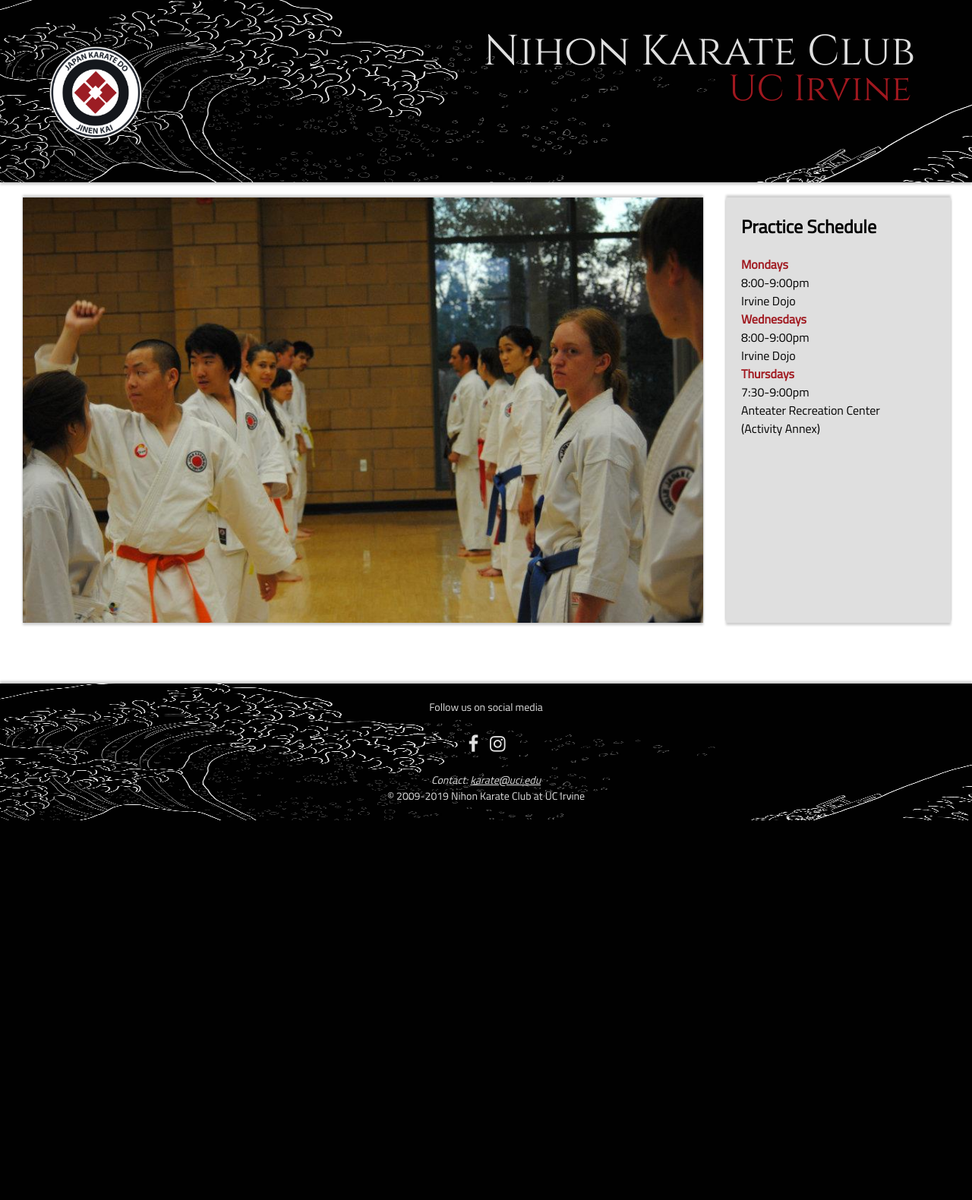
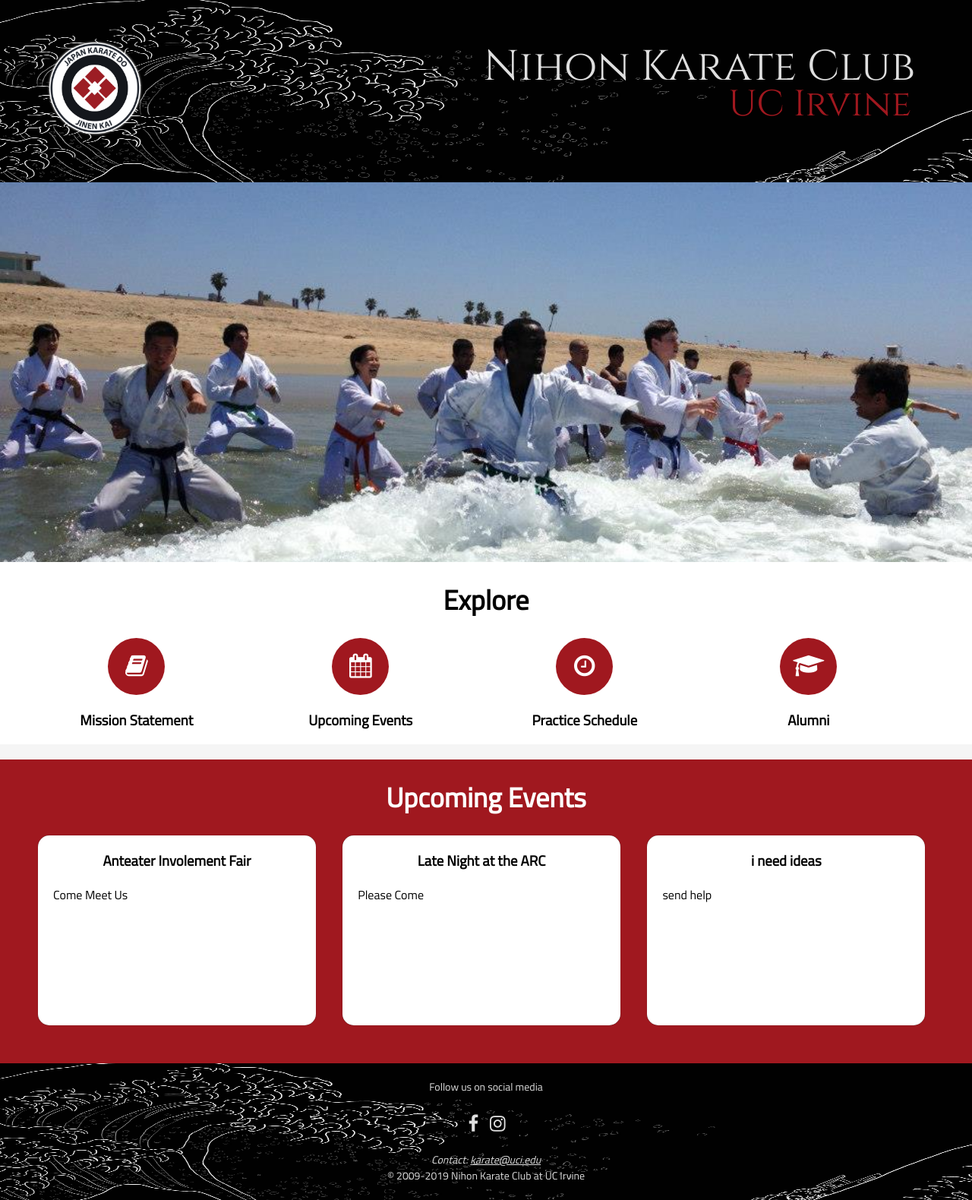
Before and after one commit to nihonkarateuci/nihonkarateuci.github.io, a PHP site: page / in a window 1280 px wide. Shown: the whole page at 76% size. Before the commit the page ends 1080 px from the top, so only its background shows below. Run offline with PHP 8.4, Linux system fonts and the light colour scheme.

Commit message:
home page preliminary design

```diff
--- a/history.html
+++ b/history.html
@@ -31,7 +31,9 @@
                 </nav>
             </header>
             <main>
-                <img class="title-banner" src="images/banners/banner-history.png">
+                <div class="title-banner">
+                    <img src="images/banners/banner-history.png">
+                </div>
                 <div class="page-content">
                     <img src="images/history_0.jpg" style="width: 100%;">
                     <p>
--- a/index.html
+++ b/index.html
@@ -18,13 +18,10 @@
                 <nav class="circular-menu">
                     <div class="circle">
                         <a href="index.html" class="fa fa-home" title="Home"></a>
-                        <a href="" class="fa fa-book" title="Mission Statement"></a>
                         <a href="about.html" class="fa fa-users" title="About Us"></a>
-                        <a href="join.html" class="fa fa-question" title="How to Join"></a>
+                        <a href="join.html" class="fa fa-user-plus" title="How to Join"></a>
                         <a href="history.html" class="fa fa-institution" title="Club History"></a>
                         <a href="gallery.html" class="fa fa-photo" title="Photo Gallery"></a>
-                        <a href="" class="fa fa-graduation-cap" title="Alumni"></a>
-                        <a href="" class="fa fa-calendar" title="Practice Schedule"></a>
                     </div>
                     <a class="menu-button">
                         <img src="images/logo.png" width="120px" height="120px">
@@ -32,21 +29,43 @@
                 </nav>
             </header>
             <main>
-                <div class="grid-container">
-                    <div class="image"></div>
-                    <div class="schedule">
-                        <h2>Practice Schedule</h2>
-                        <b>Mondays</b><br>
-                        8:00-9:00pm<br>
-                        Irvine Dojo<br>
-                        <b>Wednesdays</b><br>
-                        8:00-9:00pm<br>
-                        Irvine Dojo<br>
-                        <b>Thursdays</b><br>
-                        7:30-9:00pm<br>
-                        Anteater Recreation Center<br>
-                        (Activity Annex)<br>
-                        <img src="">
+                <div class="slideshow"></div>
+                <div class="section explore">
+                    <span class="floater">Explore</span>
+                    <div class="explore-container">
+                        <div class="explore-card">
+                            <a href="" class="fa fa-book" title="Mission Statement"></a>
+                            <h3>Mission Statement</h3>
+                        </div>
+                        <div class="explore-card">
+                            <a href="#events" class="fa fa-calendar" title="Upcoming Events"></a>
+                            <h3>Upcoming Events</h3>
+                        </div>
+                        <div class="explore-card">
+                            <a href="" class="fa fa-clock-o" title="Practice Schedule"></a>
+                            <h3>Practice Schedule</h3>
+                        </div>
+                        <div class="explore-card">
+                            <a href="" class="fa fa-graduation-cap" title="Alumni"></a>
+                            <h3>Alumni</h3>
+                        </div>
+                    </div>
+                </div>
+                <div id="events" class="section events">
+                    <span class="floater">Upcoming Events</span>
+                    <div class="events-container">
+                        <div class="event-card">
+                            <h3>Anteater Involement Fair</h3>
+                            <p>Come Meet Us</p>
+                        </div>
+                        <div class="event-card">
+                            <h3>Late Night at the ARC</h3>
+                            <p>Please Come</p>
+                        </div>
+                        <div class="event-card">
+                            <h3>i need ideas</h3>
+                            <p>send help</p>
+                        </div>
                     </div>
                 </div>
             </main>
--- a/join.html
+++ b/join.html
@@ -31,7 +31,9 @@
                 </nav>
             </header>
             <main>
-                <img class="title-banner" style="float: middle; margin-top: 10px; margin-bottom: -40px;" src="images/banners/banner-join.png">
+                <div class="title-banner" style="float: middle; margin-top: 10px; margin-bottom: -40px;">
+                    <img src="images/banners/banner-join.png">
+                </div>
                 <div class="page-content">
                     <img src="images/join_1.jpg" style="width: 100%;">
                     <h3>So, you wanna join the Nihon Karate Club...</h3>
--- a/scripts/index.js
+++ b/scripts/index.js
@@ -17,7 +17,7 @@ document.addEventListener("DOMContentLoaded", function(event) {
 
     for(let i = 0, l = items.length; i < l; i++) {
         items[i].style.left = (50 - 35*Math.cos(-0.5 * Math.PI - 2*(1/l)*i*Math.PI)).toFixed(4) + "%";
-        items[i].style.top = (57 + 35*Math.sin(-0.5 * Math.PI - 2*(1/l)*i*Math.PI)).toFixed(4) + "%";
+        items[i].style.top = (47 + 35*Math.sin(-0.5 * Math.PI - 2*(1/l)*i*Math.PI)).toFixed(4) + "%";
     }
 
     document.querySelector('.menu-button').onclick = function(e) {
--- a/styles/home.css
+++ b/styles/home.css
@@ -1,42 +1,73 @@
 /************************/
 /*    Desktop Styles    */
 /************************/
-.grid-container {
-    display: grid;
-    grid-template-columns: auto auto auto auto auto auto auto;
-    /* grid-template-rows: auto auto auto; */
-    grid-column-gap: 30px;
-    height: 80vh;
-    margin: 0px 30px 0px 30px;
-}
-.grid-container * {
-    /*max-height: 25rem;*/
-    box-shadow: 0 3px 3px 0 rgba(0, 0, 0, 0.2), 0 -3px 3px 0 rgba(0, 0, 0, 0.20);
+.slideshow {
+    width: 100%;
+    height: 500px;
+    background-image: url('../images/gallery/gallery_8.jpg');
+    background-position: center;
+    background-repeat: no-repeat;
+    background-size: cover;
 }
 
-.image {
-    text-align: center;
-    color: #a0a0a0;
-    background-color: #3a3a3a;
-    grid-column: 1 / 7;
-    background-image: url('../images/test.jpeg');
-    background-repeat: no-repeat;
-    background-size: cover;
-    background-position: 0% 30%;
-    height: 70vh;
-    width: 70vw;
+.explore {
+    min-height: 150px;
+    background-color: #ffffff;
+    color: #000000;
 }
 
-.schedule {
-    text-align: left;
-    padding: 0px 20px 0px 20px;
-    background-color: #dfdfdf;
-    grid-column: 7 / 8;
-    width: 20vw;
-    height: 70vh;
+.explore-container {
+    display: grid;
+    margin: 0 50px 20px 50px;
+    grid-template-columns: 22% 22% 22% 22%;
+    grid-column-gap: 3%;
 }
-.schedule > * {
-    box-shadow: none;
+
+.explore-card {
+    text-align: center;
+    min-height: 100px;
+}
+
+.explore-card a {
+    display: inline-block;
+    height: 75px;
+    width: 75px;
+    margin: 0;
+    line-height: 75px;
+    vertical-align: middle;
+    border-radius: 50%;
+    text-decoration: none;
+    color: #ffffff;
+    font-size: 32px;
+    background-color: #a0181f;
+}
+
+.explore-card span {
+    text-align: center;
+}
+
+.events {
+    min-height: 400px;
+    background-color: #a0181f;
+    color: #ffffff;
+}
+
+.events-container {
+    display: grid;
+    margin: 0 50px 50px 50px;
+    grid-template-columns: 31% 31% 31%;
+    grid-column-gap: 3%;
+}
+.event-card {
+    background-color: #ffffff;
+    color: #000000;
+    min-height: 250px;
+    border-radius: 15px;
+    box-shadow: 0 0 1px #333333;
+}
+.event-card p {
+    margin: 0 20px 0 20px;
+    text-align: justify;
 }
 
 /************************/
--- a/styles/index.css
+++ b/styles/index.css
@@ -6,6 +6,7 @@
 /****************************/
 html {
     overflow-x: hidden;
+    scroll-behavior: smooth;
 }
 
 body {
@@ -16,6 +17,7 @@ body {
     overflow: auto;
     height: 100%;
     width: 100%;
+    background-color: #f5f5f5;
 }
 
 b {
@@ -76,7 +78,7 @@ header {
 /*      Content Styles      */
 @media only screen and (min-width: 872px) {
     main {
-        padding-top: 260px;
+        padding-top: 240px;
         padding-bottom: 180px;
     }
 }
@@ -95,7 +97,6 @@ header {
 /*      Header Styles       */
 .header-desktop {
     position: absolute;
-    top: -20px;
 }
 
 .banner {
@@ -104,9 +105,9 @@ header {
     background-size: 130% 130%;
     background-position-x: -30vw;
     background-position-y: -1vh;
-    height: 260px;
+    height: 240px;
     width: 100vw;
-    box-shadow: 0 3px 3px rgba(0, 0, 0, 0.2);
+    /* box-shadow: 0 3px 3px rgba(0, 0, 0, 0.2); */
 }
 
 .header-title {
@@ -182,28 +183,47 @@ header {
 
 .menu-button {
     position: absolute;
-    top: 81px;
+    top: 56px;
     left: 65px;
     height: 120px;
     width: 120px;
     padding: 0;
     margin: 0;
     border-radius: 50%;
-    border: 1px solid #404040;
+    box-shadow: 0 0 3px #ffffff;
     z-index: 5;
     text-decoration: none;
 }
 .menu-button:hover {
     cursor: pointer;
     border: 2px solid #a0181f;
-    top: 80px;
-    left: 64px;
+    top: 54px;
+    left: 63px;
 }
 
 /*      Body Styles      */
 .title-banner {
+    width: 100%;
+    min-height: 100px;
+}
+.title-banner img{
     width: 60%;
+    min-width: 700px;
     margin-left: 5%;
+}
+
+.section {
+    height: 100%;
+    text-align: center;
+}
+
+.floater {
+    height: 100px;
+    line-height: 100px;
+    vertical-align: middle;
+    font-size: 36px;
+    font-weight: bold;
+    display: inline-block;
 }
 
 .page-content {
@@ -224,7 +244,7 @@ header {
     background-size: 130% 130%;
     background-position-x: -30vw;
     background-position-y: -1vh;
-    box-shadow: 0px -3px 3px rgba(0, 0, 0, 0.2);
+    /* box-shadow: 0px -3px 3px rgba(0, 0, 0, 0.2); */
 }
 .footer-content {
     padding: 20px 0px 20px 0px;
```
Also changed, not shown: about.html (+6 -2 lines), images/banners/banner-links.png (added).
